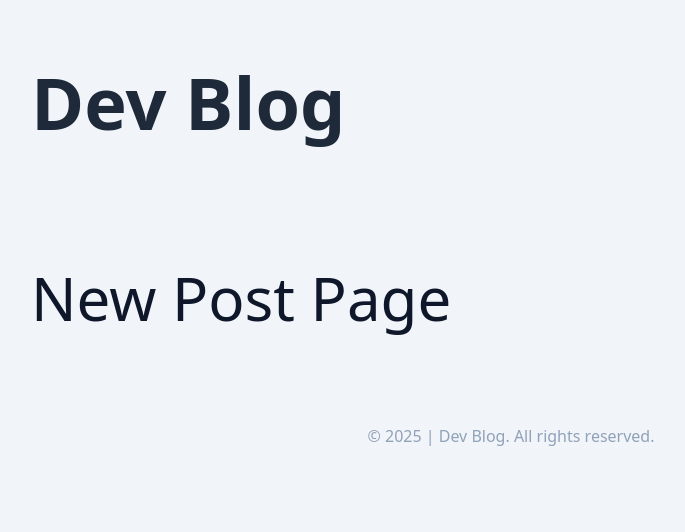
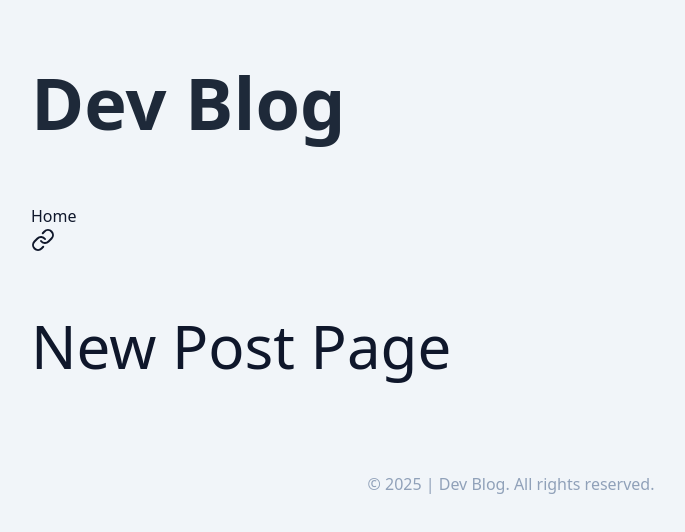
Before and after one commit to atomsdeveloper/dev-blog, a Next.js app: page /admin/post/new in a window 1280 px wide. Shown: the top 532 px of the page, without its empty margins (129-814 px from the left). Built offline with nearby package versions, Linux system fonts and the light colour scheme.

Commit message:
feat: create navigation to admins

```diff
--- /dev/null
+++ b/src/app/admin/components/Nav/index.tsx
@@ -0,0 +1,18 @@
+// Next
+import { Link } from "lucide-react";
+
+export function Nav() {
+  return (
+    <nav>
+      {/* Navigation items go here */}
+      <ul>
+        <li>
+          <a href="/admin">Home</a>
+        </li>
+        <li>
+          <Link href="/admin/posts">Posts</Link>
+        </li>
+      </ul>
+    </nav>
+  );
+}
--- /dev/null
+++ b/src/app/admin/post/layout.tsx
@@ -0,0 +1,15 @@
+// Components
+import { Nav } from "../components/Nav";
+
+type RootLayoutProps = {
+  children: React.ReactNode;
+};
+
+export default function RootLayout({ children }: Readonly<RootLayoutProps>) {
+  return (
+    <>
+      <Nav />
+      {children}
+    </>
+  );
+}
```
